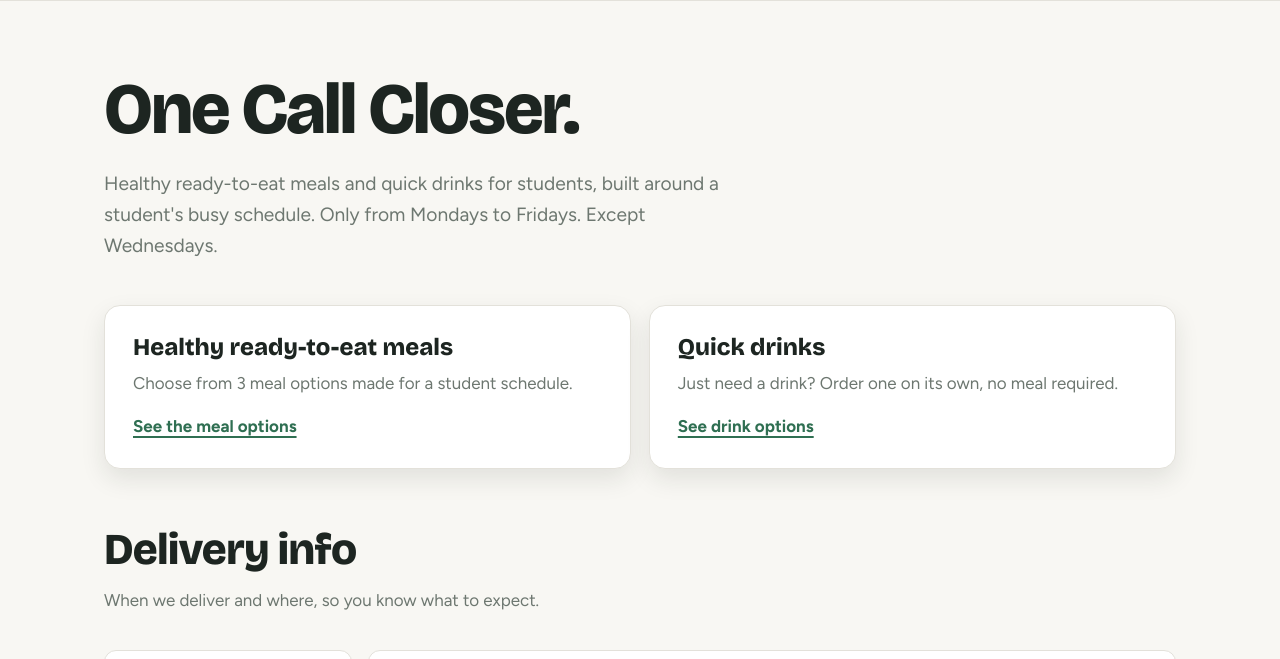
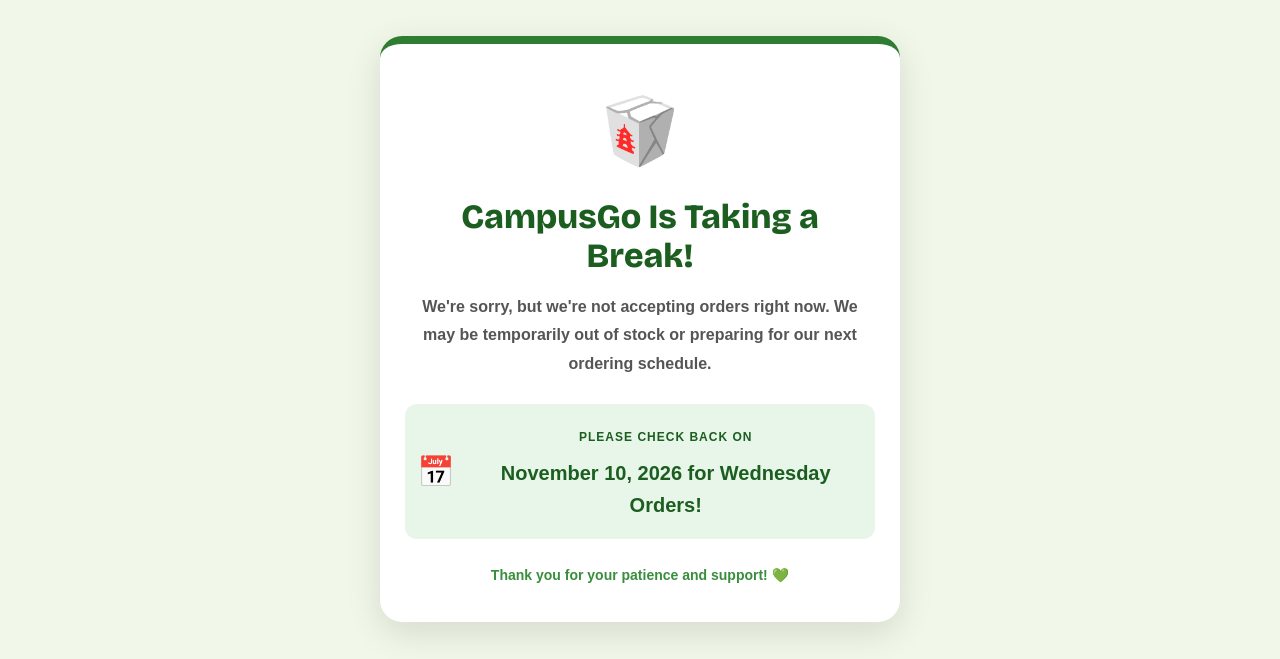
Before and after one commit to Campus-G-O/CampusGo-Files, a plain HTML site: page index.html in a window 1280 px wide. Shown: the part 71-730 px from the top of the page. Drawn offline with nearby package versions, Linux system fonts and the light colour scheme.

Commit message:
Update index.html

```diff
--- a/index.html
+++ b/index.html
@@ -297,10 +297,10 @@
 
 <script>
     // CHANGE THIS TO true WHEN CAMPUSGO IS CLOSED
-    const CAMPUSGO_CLOSED = false;
+    const CAMPUSGO_CLOSED = true;
 
     // Update this date whenever your reopening schedule changes
-    const CAMPUSGO_REOPEN_DATE = "November 2, 2026 for Tuesday Orders!";
+    const CAMPUSGO_REOPEN_DATE = "November 10, 2026 for Wednesday Orders!";
 
     document.getElementById("reopen-date").textContent =
         CAMPUSGO_REOPEN_DATE;
```
